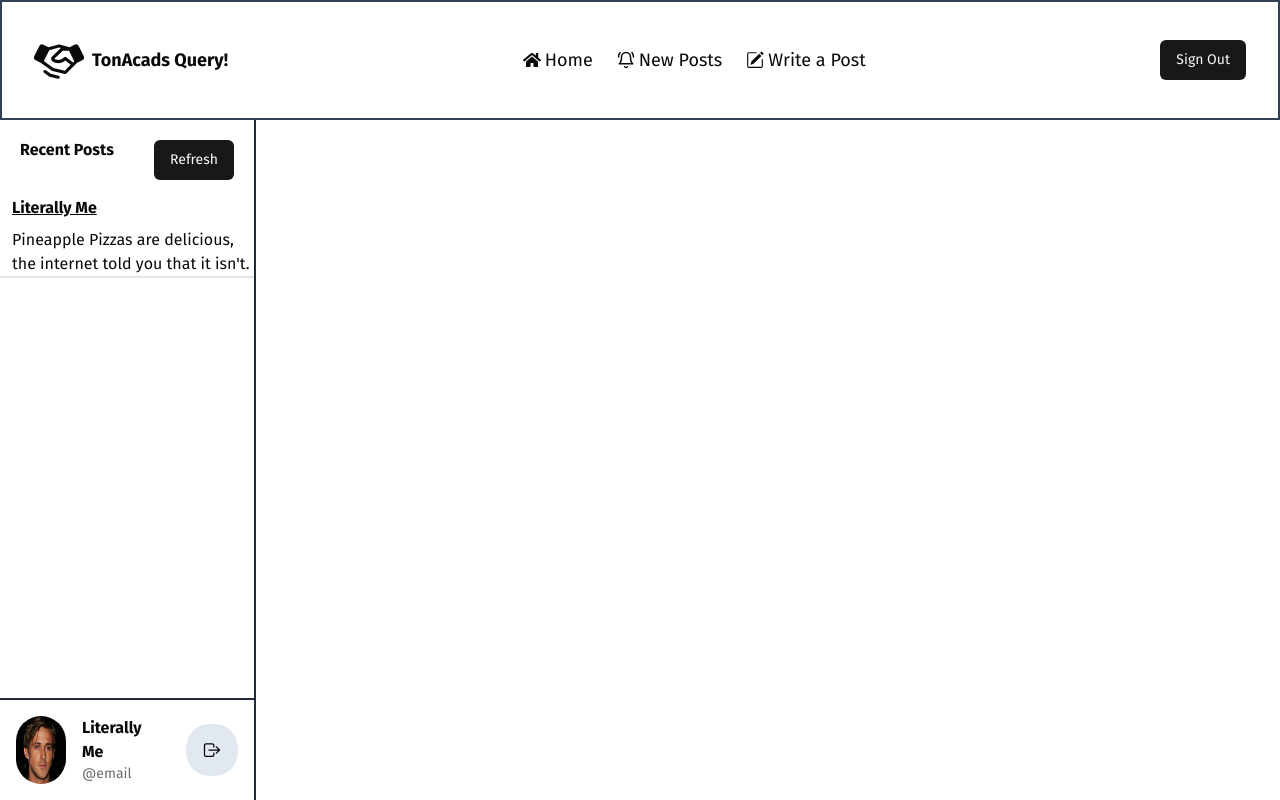
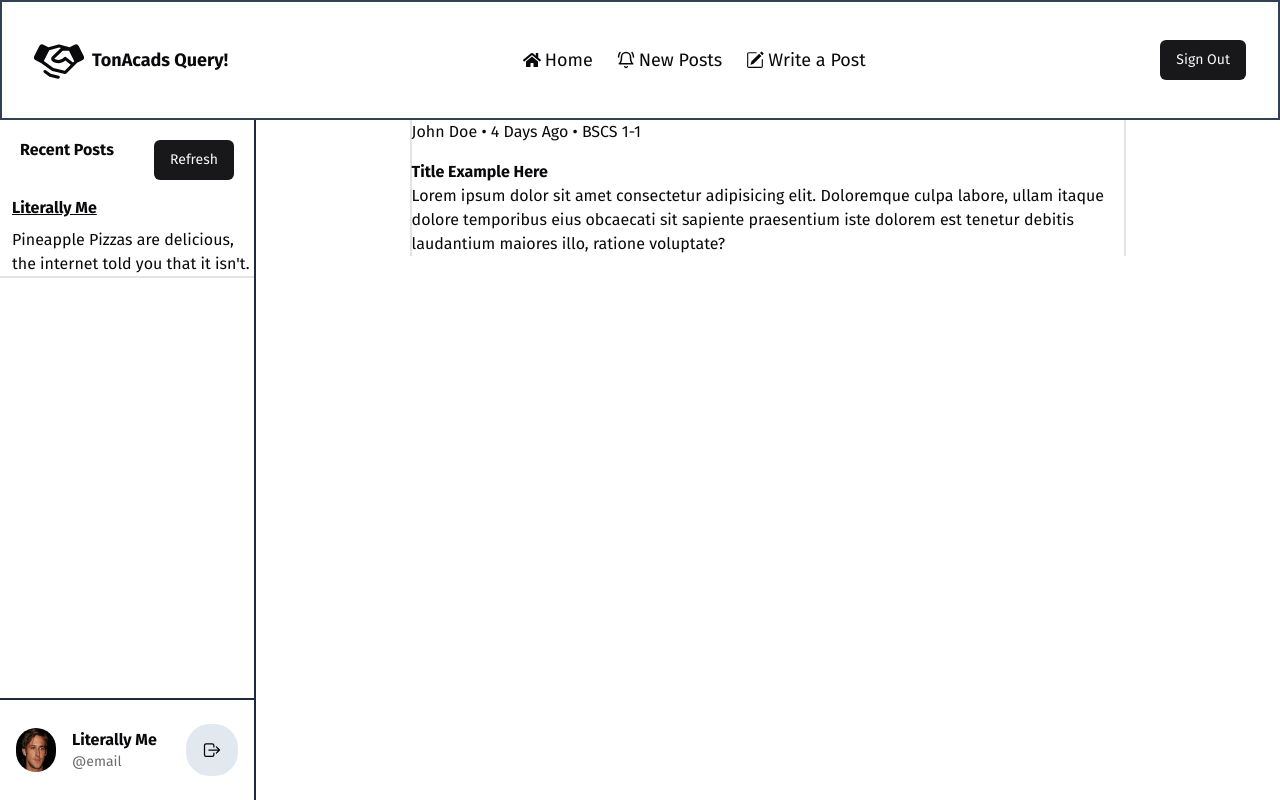
Before and after one commit to kinDreno/acad-qry, a Next.js app: page /home in a window 1280 px wide. Built offline with nearby package versions, Linux system fonts and the light colour scheme; no server answers.

Commit message:
updated UI and icon

```diff
--- a/src/app/(home)/home/layout.tsx
+++ b/src/app/(home)/home/layout.tsx
@@ -9,8 +9,10 @@ const Layout = ({ children }: { children: React.ReactNode }) => {
   return (
     <>
       <NavHome />
-      <SidebarHome />
-      {children}
+      <section className="flex w-screen h-full">
+        <SidebarHome />
+        {children}
+      </section>
     </>
   );
 };
--- a/src/app/(home)/home/page.tsx
+++ b/src/app/(home)/home/page.tsx
@@ -1,10 +1,23 @@
 const Page = () => {
   // ALL POSTS ARE HERE AND NOT FILTERED.
-  // I am still working on the UI right now in this project and will soon deploy this for beta testing
+  // I am still working on the UI Designs right now in this project and will soon deploy this for beta testing
   // will work soon on database and querying!
   return (
     <>
-      <main className="overflow-y-scroll"></main>
+      <main className="overflow-y-scroll h-full w-[80%] flex justify-center items-center">
+        <article className="h-full w-[70%] border-l-2 border-r-2 space-y-4">
+          <div>John Doe &#8226; 4 Days Ago &#8226; BSCS 1-1</div>
+          <section className="h-full w-full text-left">
+            <h4 className="font-bold">Title Example Here</h4>
+            <h6>
+              Lorem ipsum dolor sit amet consectetur adipisicing elit.
+              Doloremque culpa labore, ullam itaque dolore temporibus eius
+              obcaecati sit sapiente praesentium iste dolorem est tenetur
+              debitis laudantium maiores illo, ratione voluptate?
+            </h6>
+          </section>
+        </article>
+      </main>
     </>
   );
 };
--- a/src/components/sidebar-home.tsx
+++ b/src/components/sidebar-home.tsx
@@ -47,8 +47,9 @@ const SidebarHome = () => {
             <Image
               src={"/ryangosling.jpg"}
               alt="profile picture of user"
-              height={50}
-              width={50}
+              height={33}
+              width={43}
+              style={{ width: "40px" }}
               className="rounded-full"
             />
             <div className="text-left ">
--- a/src/components/sidebar.tsx
+++ /dev/null
@@ -1,5 +0,0 @@
-const Sidebar = () => {
-  return <></>;
-};
-
-export default Sidebar;
```
Also changed, not shown: 1 other file (tests, documents, lock files or other folders).
